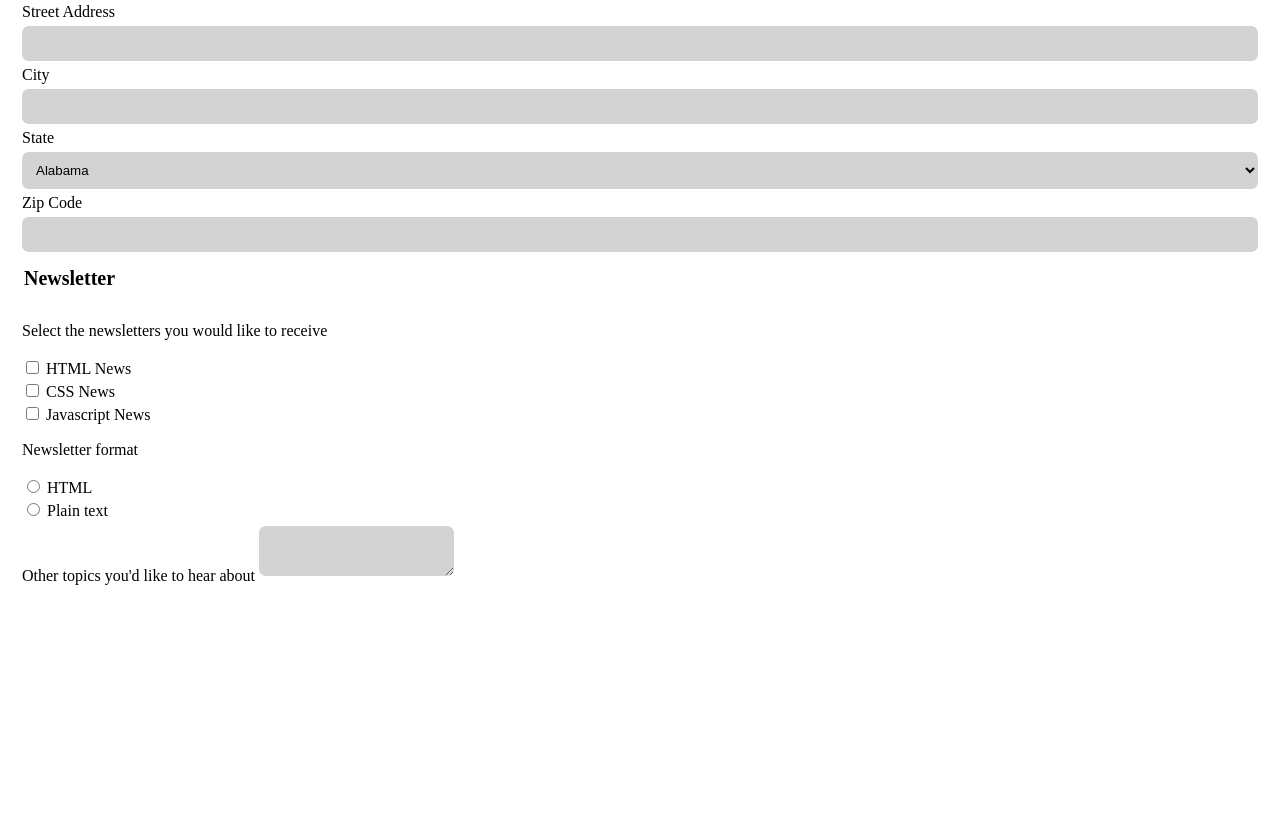
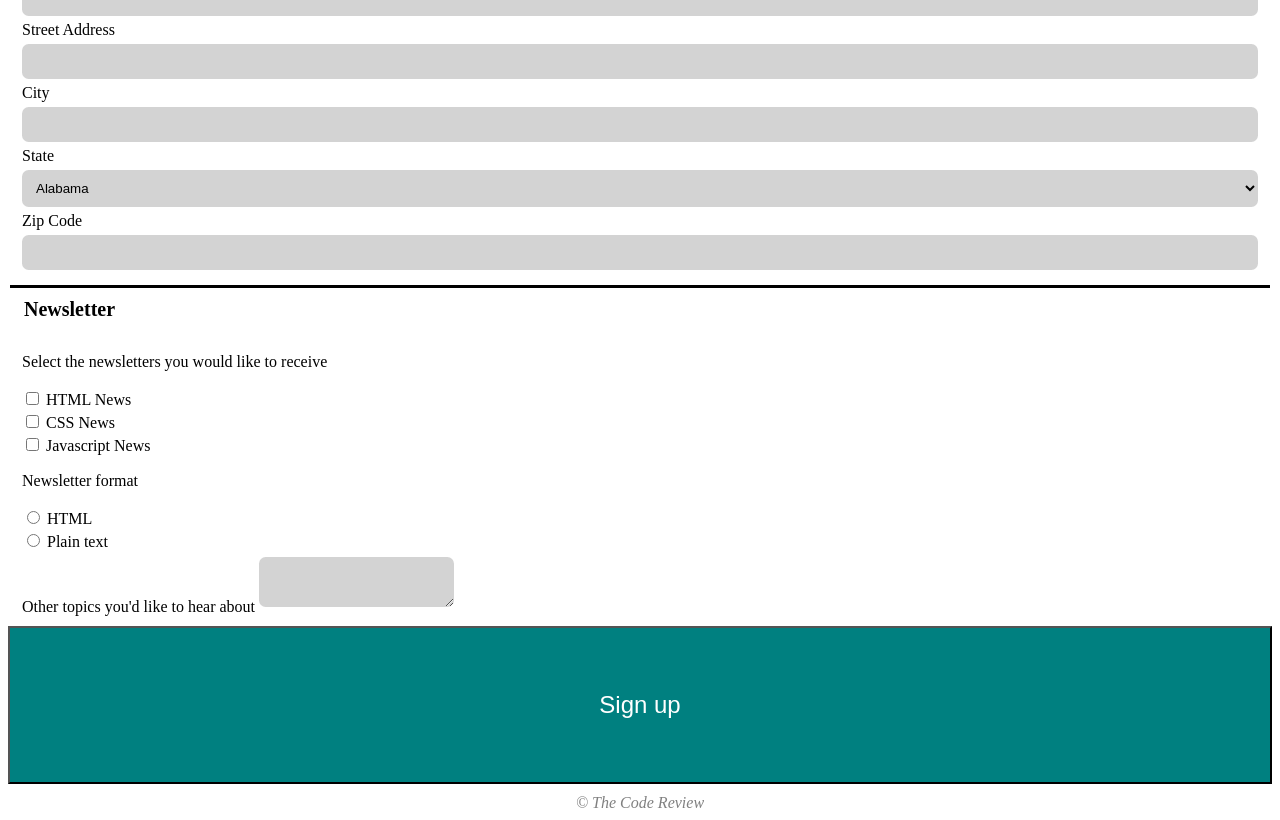
Before and after one commit to m6english/Techdegree-project-3, a plain HTML site: page index.html in a window 1280 px wide. Shown: the part 413-1233 px from the top of the page. Before the commit the page ends 1016 px from the top, so only its background shows below. Drawn offline with Linux system fonts and the light colour scheme.

Commit message:
footer and button

```diff
--- a/index.html
+++ b/index.html
@@ -99,9 +99,12 @@
         <label for=txt-area>Other topics you'd like to hear about</label>
         <textarea id="txt-area"></textarea>
     </fieldset>
+    <button type="submit" class="btn">Sign up</button>
 </form>
 
-
+<footer>
+    &copy; The Code Review
+</footer>
 
 
 
--- a/styles.css
+++ b/styles.css
@@ -1,3 +1,7 @@
+* {
+    box-sizing: border-box;
+}
+
 .header {
     text-align: center;
 }
@@ -13,6 +17,11 @@ header {
     display: flex;
     flex-direction: column;
     border: none;
+    margin-top: 10px;
+}
+
+.contact {
+    border-bottom: 3px solid black;
 }
 
 legend {
@@ -39,3 +48,22 @@ input::placeholder {
     text-align: right;
     font-style: italic;
 }
+
+.btn {
+    padding: 5%;
+    background-color: teal;
+    color: white;
+    width: 100%;
+    font-size: 1.5em;
+}
+
+footer {
+    text-align: center;
+    color: gray;
+    font-style: italic;
+    margin-top: 10px;
+}
+
+form {
+    border-top: 6px double black;
+}
```
